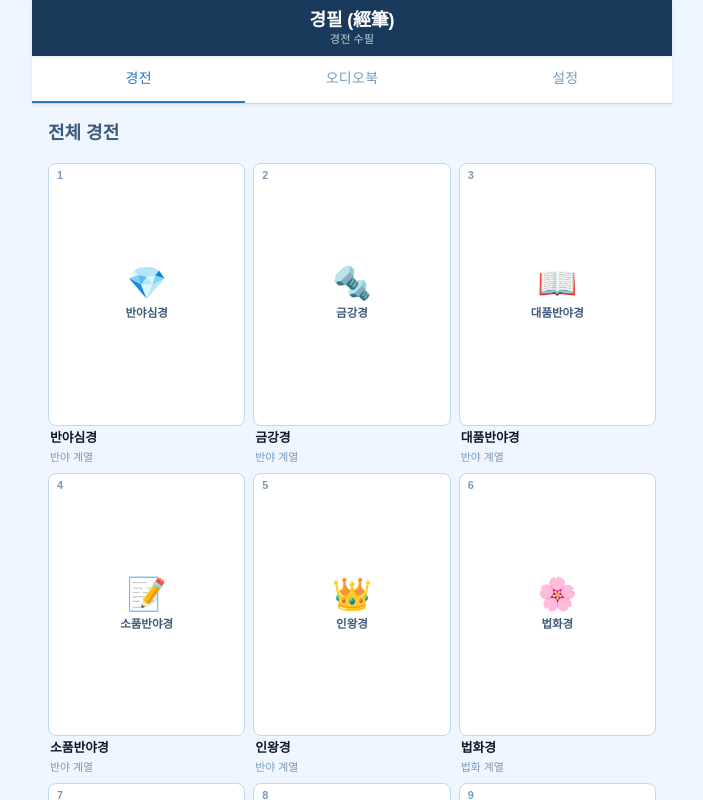
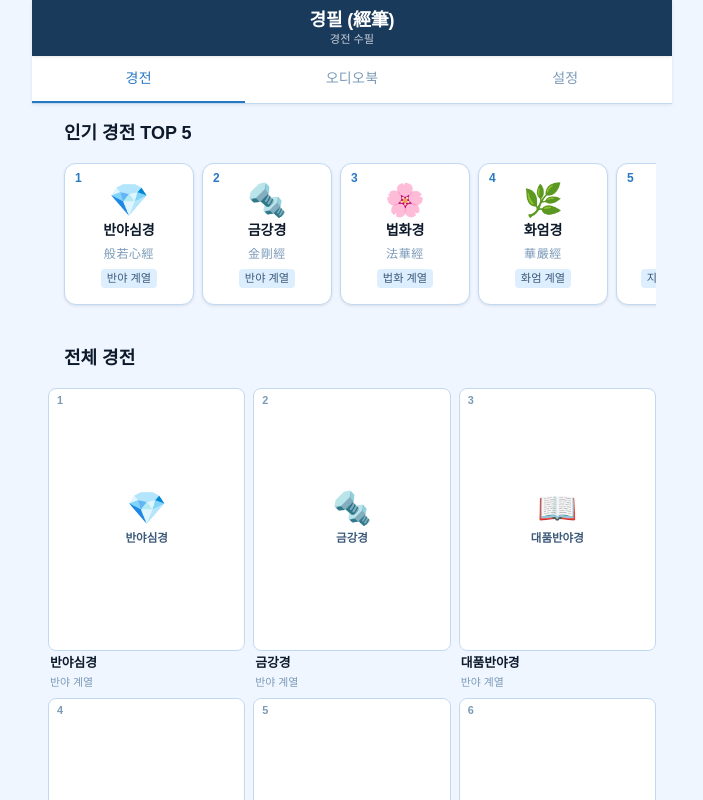
Before and after one commit to danielk0121/buddhist-app, a React (Vite) app in the folder webapp/: page / in a window 1280 px wide. Shown: the top 800 px of the page, without its empty margins (288-991 px from the left). Built offline with nearby package versions, Linux system fonts and the light colour scheme; no server answers.

Commit message:
홈 TOP5 배너 구현 — 가로 스크롤 추천 경전 카드

```diff
--- a/webapp/pages/Home.css
+++ b/webapp/pages/Home.css
@@ -17,3 +17,89 @@
   background: currentColor;
   border-radius: 2px;
 }
+
+/* ── 홈 섹션 ── */
+.home-section {
+  margin-bottom: var(--space-xl);
+}
+
+.home-section-title {
+  font-size: var(--font-size-md);
+  font-weight: 700;
+  color: var(--color-text);
+  margin: 0 0 var(--space-md) 0;
+  padding: 0 var(--space-md);
+}
+
+/* ── TOP 5 배너 ── */
+.top5-banner {
+  display: flex;
+  gap: var(--space-sm);
+  overflow-x: auto;
+  padding: 0 var(--space-md) var(--space-sm);
+  scrollbar-width: none;
+  -ms-overflow-style: none;
+}
+
+.top5-banner::-webkit-scrollbar {
+  display: none;
+}
+
+.top5-card {
+  flex: 0 0 130px;
+  display: flex;
+  flex-direction: column;
+  align-items: center;
+  gap: 4px;
+  padding: var(--space-md) var(--space-sm);
+  background: var(--color-surface);
+  border: 1px solid var(--color-border);
+  border-radius: 12px;
+  cursor: pointer;
+  box-shadow: var(--shadow-sm);
+  text-align: center;
+  transition: box-shadow 0.15s, transform 0.15s;
+  position: relative;
+}
+
+.top5-card:active {
+  transform: scale(0.97);
+}
+
+.top5-card__rank {
+  position: absolute;
+  top: 8px;
+  left: 10px;
+  font-size: 0.75rem;
+  font-weight: 800;
+  color: var(--color-accent);
+  line-height: 1;
+}
+
+.top5-card__emoji {
+  font-size: 2rem;
+  line-height: 1;
+  margin-top: 4px;
+}
+
+.top5-card__title {
+  font-size: var(--font-size-sm);
+  font-weight: 700;
+  color: var(--color-text);
+  word-break: keep-all;
+}
+
+.top5-card__hanja {
+  font-size: 0.75rem;
+  color: var(--color-text-hint);
+  letter-spacing: 0.05em;
+}
+
+.top5-card__category {
+  font-size: 0.7rem;
+  color: var(--color-text-secondary);
+  background: var(--color-surface-variant);
+  border-radius: 4px;
+  padding: 1px 6px;
+  margin-top: 2px;
+}
--- a/webapp/pages/Home.jsx
+++ b/webapp/pages/Home.jsx
@@ -4,13 +4,39 @@ import { SUTRAS } from '../assets/data/sutras'
 import { SUTRA_EMOJI } from '../assets/data/sutraEmoji'
 import './Home.css'
 
+// 초기 추천 TOP 5 (slug 기준)
+const TOP5_SLUGS = ['반야심경', '금강경', '법화경', '화엄경', '지장경']
+
 export default function Home() {
   const navigate = useNavigate()
   const t = useT()
 
+  const top5 = TOP5_SLUGS
+    .map(slug => SUTRAS.find(s => s.slug === slug))
+    .filter(Boolean)
+
   return (
     <div className="page">
       <div className="page-content">
+
+        <section className="home-section">
+          <h2 className="home-section-title">인기 경전 TOP 5</h2>
+          <div className="top5-banner">
+            {top5.map((sutra, idx) => (
+              <button
+                key={sutra.id}
+                className="top5-card"
+                onClick={() => navigate(`/sutra/${sutra.slug}`)}
+              >
+                <span className="top5-card__rank">{idx + 1}</span>
+                <span className="top5-card__emoji">{SUTRA_EMOJI[sutra.slug] ?? '📄'}</span>
+                <span className="top5-card__title">{sutra.titleKo}</span>
+                <span className="top5-card__hanja">{sutra.titleHanja}</span>
+                <span className="top5-card__category">{sutra.category}</span>
+              </button>
+            ))}
+          </div>
+        </section>
 
         <section className="home-section">
           <h2 className="home-section-title">{t('home_all_sutras')}</h2>
```
Also changed, not shown: 1 other file (tests, documents, lock files or other folders).
